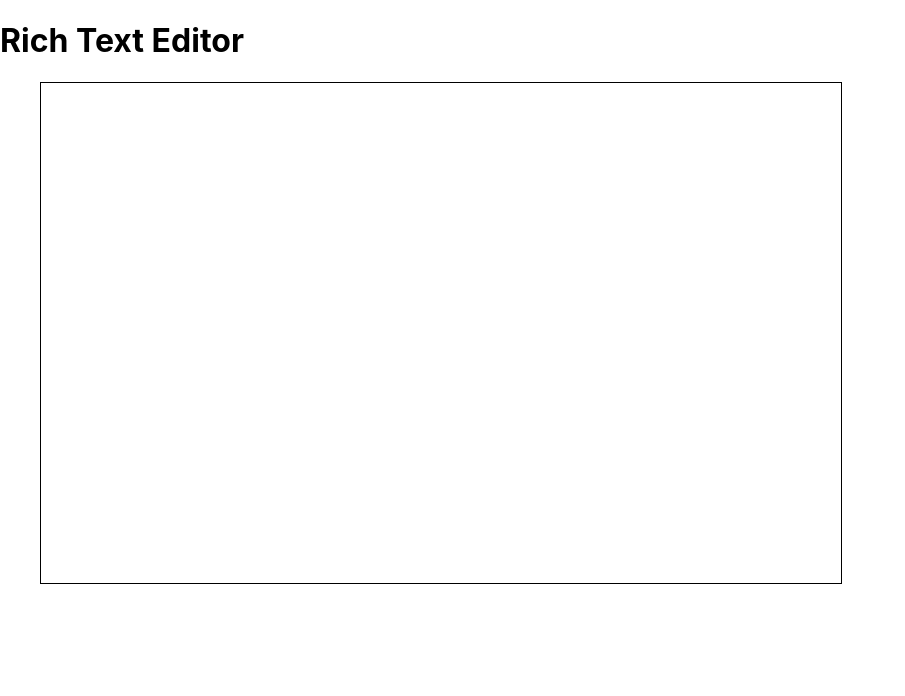
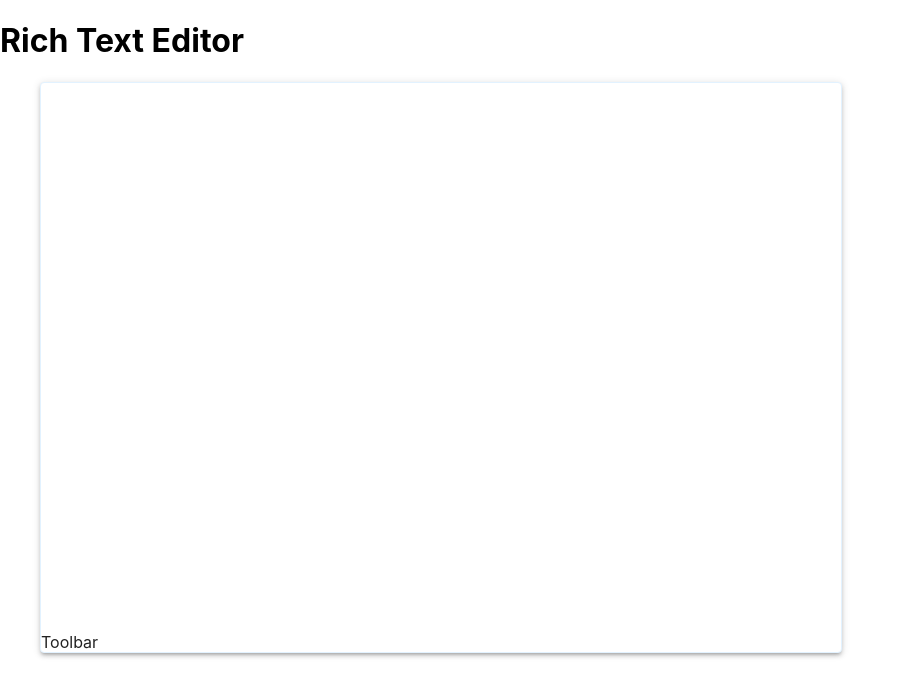
Before and after one commit to sudiparyal185/Draft-Js-Rich-Text, a React (Create React App) app: page / in a window 1280 px wide. Shown: the top 696 px of the page, without its empty margins (0-905 px from the left). Built offline with nearby package versions, Linux system fonts and the light colour scheme.

Commit message:
added paper wrapper for editor

```diff
--- a/src/components/RichEditor/RichEditor.tsx
+++ b/src/components/RichEditor/RichEditor.tsx
@@ -1,7 +1,32 @@
-import React, { useEffect } from 'react';
+import { useEffect } from 'react';
 import { Editor } from 'draft-js';
 import { Box } from '@mui/material';
 import { useEditorState } from '../../hooks';
+import { Toolbar } from './Toolbar';
+import { styled, Paper } from '@mui/material';
+
+const StyledEditorContainer = styled(Paper)`
+  div.DraftEditor-root {
+    min-height: 500px;
+    max-height: 600px;
+    padding: 1.55rem;
+    line-height: 1.25rem;
+    letter-spacing: 0.25px;
+    font-weight: 500;
+    font-family: Lato, Sans-Serif;
+    font-style: normal;
+    font-size: 0.875rem;
+    color: #222648;
+    overflow-y: auto;
+  }
+  div.DraftEditor-editorContainer,
+  div.public-DraftEditor-content {
+    height: 90%;
+  }
+  div.public-DraftEditorPlaceholder-root {
+    width: 95%;
+  }
+`;
 
 const RichEditor = () => {
   const { editorState, setEditorState, editorRef, focusEditor } =
@@ -11,10 +36,11 @@ const RichEditor = () => {
     focusEditor();
   }, [focusEditor]);
   return (
-    <Box
+    <StyledEditorContainer
       ref={editorRef}
+      elevation={3}
       sx={{
-        border: '1px solid black',
+        border: '1px solid #E2F2FF',
         maxWidth: '800px',
         minHeight: '500px',
         ml: 5,
@@ -25,7 +51,8 @@ const RichEditor = () => {
         onChange={setEditorState}
         spellCheck={true}
       />
-    </Box>
+      <Toolbar />
+    </StyledEditorContainer>
   );
 };
 
--- /dev/null
+++ b/src/components/RichEditor/Toolbar.tsx
@@ -0,0 +1,7 @@
+import React from 'react';
+
+const Toolbar = () => {
+  return <div>Toolbar</div>;
+};
+
+export { Toolbar };
```
